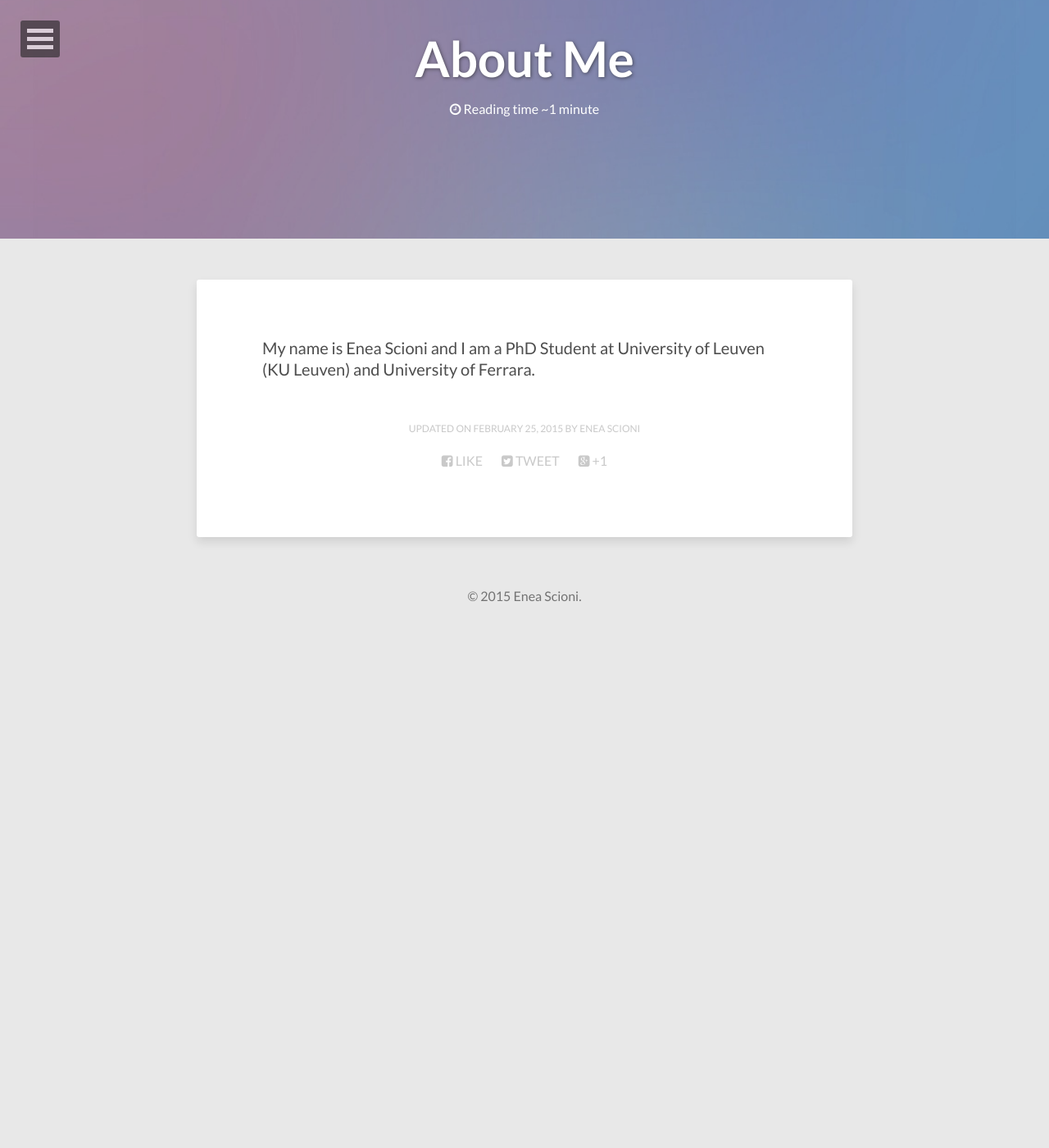
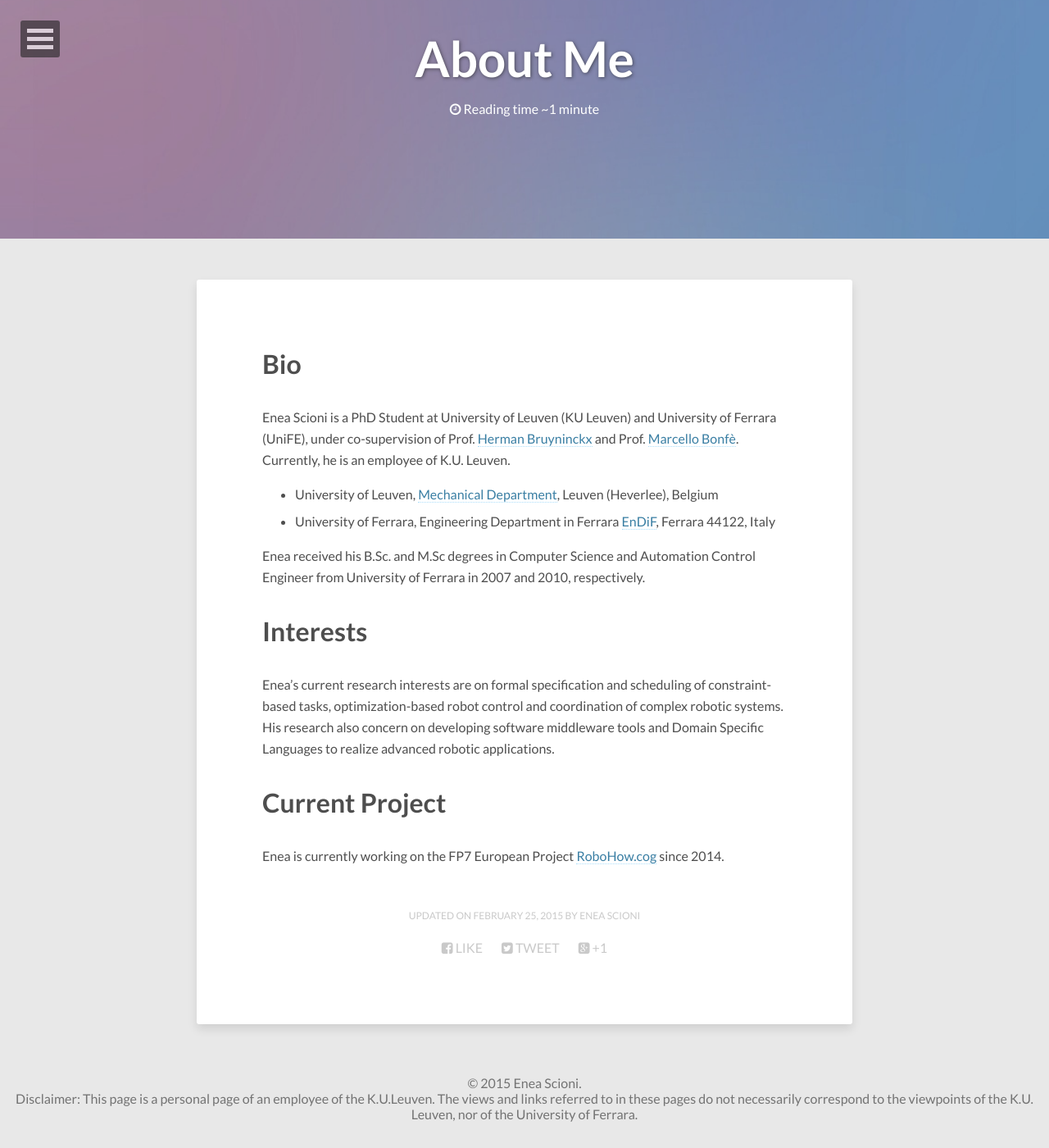
Before and after one commit to haianos/haianos.github.io, a Jekyll site: the page built from about/index.md, in a window 1280 px wide and 1400 px high, scrolled down 109 px. Shown: the whole window at 82% size. Built offline with Jekyll 4.4.1, drawn with Linux system fonts in a browser that asks for light colours; nearby versions of some CDN libraries; before the commit the page ends 900 px from its top, so only the background shows below that.

Commit message:
about update

```diff
--- a/_config.yml
+++ b/_config.yml
@@ -11,19 +11,19 @@
 owner:
   name:           Enea Scioni
   avatar:         avatar.jpg
-  bio:            "PhD Student at KU Leuven and University of Ferrara. Roboticist, Researcher and Software Expert"
+  bio:            "PhD Student at KU Leuven and University of Ferrara. Roboticist, Researcher and Expert Programmer"
   email:          enea.scioni@unife.it
   # Social networking links used in footer. Update and remove as you like.
   twitter:
   facebook:
-  github:
+  github:         haianos
   stackexchange:
-  linkedin:
+  linkedin:      eneascioni
   instagram:
   flickr:
   tumblr:
   # google plus id, include the '+', eg +mmistakes
-  google_plus:    +yourid
+  google_plus:    #+yourid
 
 # Background image to be tiled on all pages
 background:
--- a/_includes/footer.html
+++ b/_includes/footer.html
@@ -1 +1,5 @@
-<span>&copy; {{ site.time | date: '%Y' }} {{ site.owner.name }}.</span>
+<span>&copy; {{ site.time | date: '%Y' }} {{ site.owner.name }}.<br>
+
+Disclaimer: This page is a personal page of an employee of the K.U.Leuven.
+The views and links referred to in these pages do not necessarily correspond to
+the viewpoints of the K.U. Leuven, nor of the University of Ferrara.</span>
--- a/about/index.md
+++ b/about/index.md
@@ -7,4 +7,25 @@ comments: false
 modified: 2015-02-25
 ---
 
-My name is Enea Scioni and I am a PhD Student at University of Leuven (KU Leuven) and University of Ferrara.
+# Bio
+Enea Scioni is a PhD Student at University of Leuven (KU Leuven) and University of Ferrara (UniFE), under co-supervision
+of Prof. [Herman Bruyninckx](http://people.mech.kuleuven.be/~bruyninc/)
+and Prof. [Marcello Bonfè](http://docente.unife.it/docenti-en/bnfmcl/curriculum?set_language=en).
+Currently, he is an employee of K.U. Leuven.
+
+* University of Leuven, [Mechanical Department](https://www.mech.kuleuven.be/), Leuven (Heverlee), Belgium
+* University of Ferrara, Engineering Department in Ferrara [EnDiF](http://endif.unife.it/en), Ferrara 44122, Italy
+
+Enea received his B.Sc. and M.Sc degrees in Computer Science
+and Automation Control Engineer from University of Ferrara in 2007 and 2010,
+respectively.
+
+# Interests
+Enea's current research interests are on formal specification and
+scheduling of constraint-based tasks, optimization-based robot control
+and coordination of complex robotic systems.
+His research also concern on developing software middleware tools and
+Domain Specific Languages to realize advanced robotic applications.
+
+# Current Project
+Enea is currently working on the FP7 European Project [RoboHow.cog](https://robohow.org/) since 2014.
--- a/index.html
+++ b/index.html
@@ -1,8 +1,8 @@
 ---
 layout: post-index
-title: Latest Posts
-description: "Describe this nonsense."
-tags: [Jekyll, theme, themes, responsive, blog, modern]
+title: It's about Software and Research in Robotics
+description: "A personal webpage about Research and Software in Robotics"
+tags: [Robotics, Research, Software, opensource, task specification, DSL, constraint-optimization, Reasoning]
 comments: false
 image:
   feature: abstract-1.jpg
```
Also changed, not shown: 2 other files.
